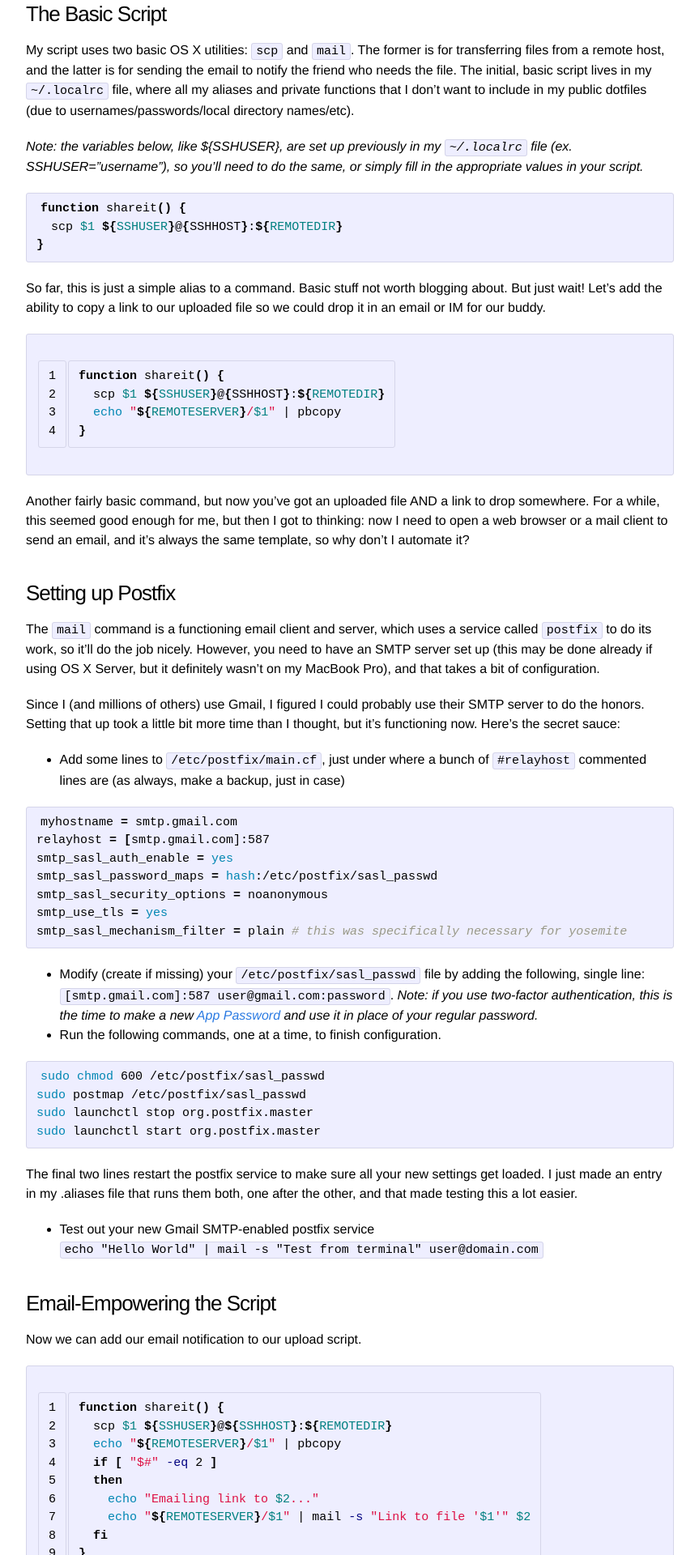
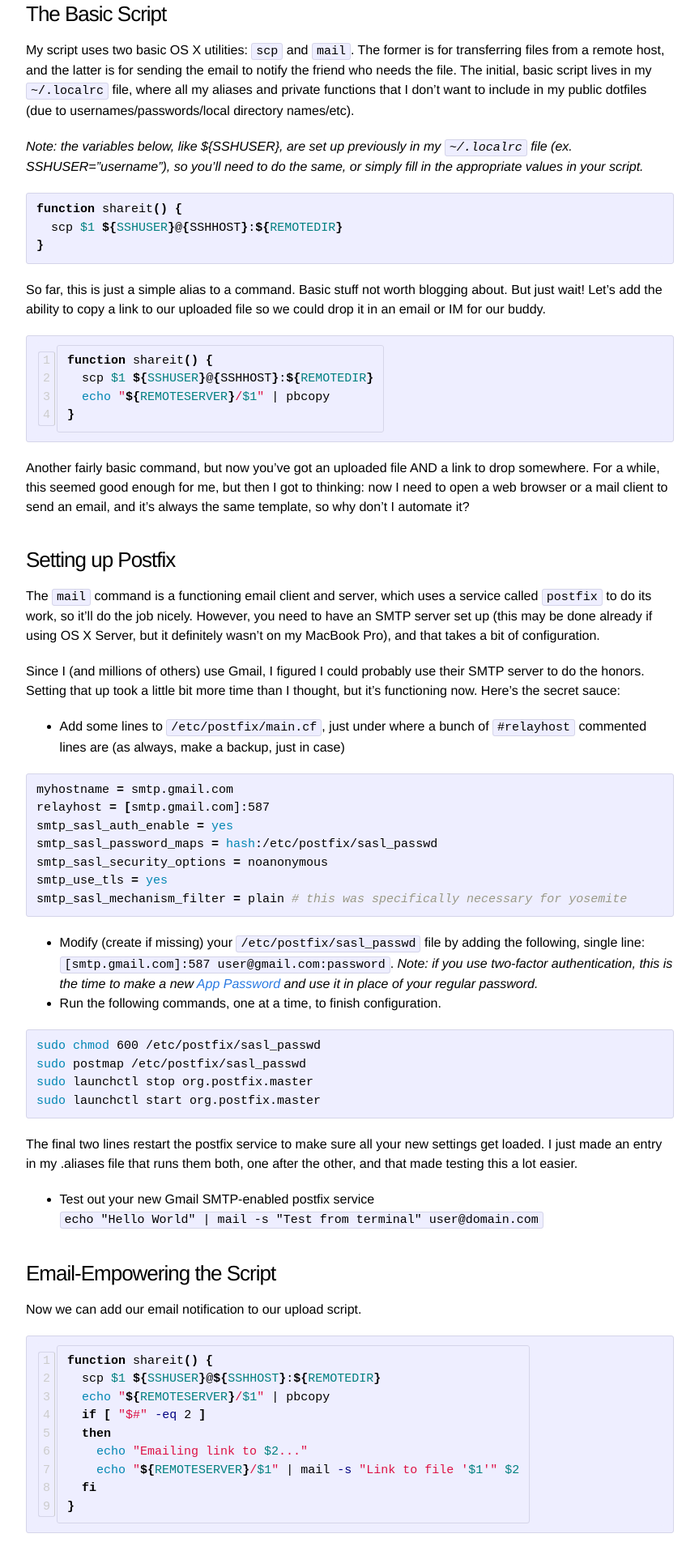
Before and after one commit to michaelchadwick/codana.me, a Jekyll site: the page built from _posts/2014-11-23-sending-gmail-from-os-x-yosemite-terminal.markdown, in a window 1280 px wide. Shown: the part 343-2263 px from the top of the page at 81% size, without its empty margins (208-1071 px from the left). Built offline with Jekyll 4.4.1, drawn with Linux system fonts in a browser that asks for light colours.

Commit message:
new code highlight look

```diff
--- a/assets/css/custom.css
+++ b/assets/css/custom.css
@@ -45,3 +45,29 @@
 {
 
 }
+
+.highlight
+{
+
+}
+.highlight pre
+{
+  white-space: pre-wrap;
+}
+.highlight pre > code,
+.linenos pre > code
+{
+  border: 0;
+  padding-left: 0;
+  padding-right: 0;
+  display: block;
+  white-space: pre;
+  overflow-x: auto;
+  word-wrap: normal;
+}
+.highlight .lineno {
+  color: #ccc;
+  display:inline-block;
+  padding: 0 5px;
+  border-right:1px solid #ccc;
+}
```
